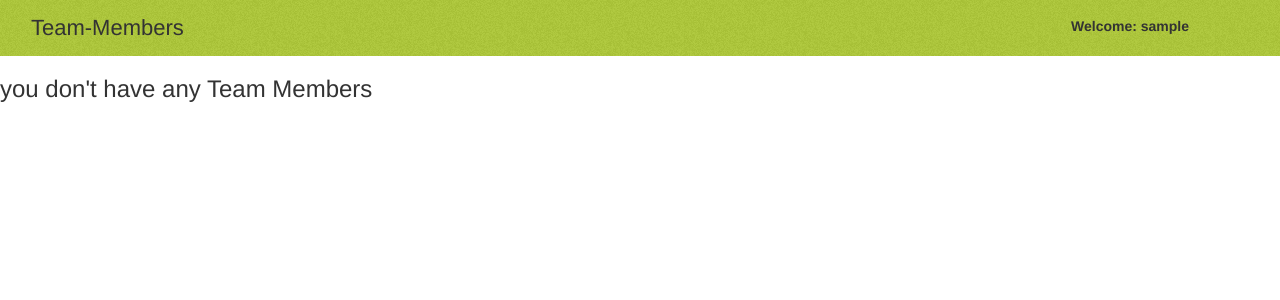
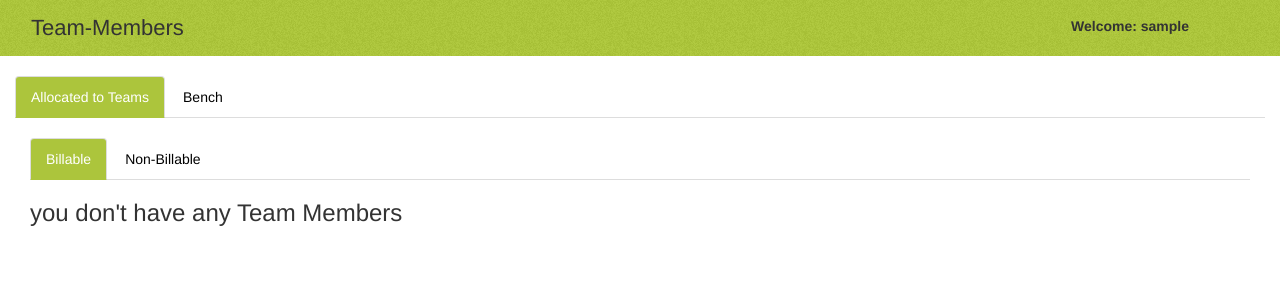
Before and after one commit to aamod0611/OrganizationApp, a Django app: page /main/index/ in a window 1280 px wide. Shown: the part 52-352 px from the top of the page. Run offline with Django 3.2, Linux system fonts and the light colour scheme; the visitor is signed in with stand-in values (Sample User, id 1); some libraries are stand-ins or nearby versions.

Commit message:
done with billable and non-billable feature

```diff
--- a/main/static/style.css
+++ b/main/static/style.css
@@ -114,7 +114,7 @@ margin-top: -34px;
 margin-right: 140px;
 }
 .teamMember-upd{
-margin-left: 55px;
+margin-left: 46px;
 margin-top: -13px;
 }
 .group-del{
--- a/main/templates/details.html
+++ b/main/templates/details.html
@@ -18,6 +18,7 @@
         <h4 class="text-size-details">Team:</h4><h4 class="detailname">{{TeamMembers.Team}}</h4>
         <h4 class="text-size-details">Email:</h4><h4 class="detailname">{{TeamMembers.Email }}</h4>
         <h4 class="text-size-details">Year of passing:</h4><h4 class="detailname">{{TeamMembers.Year_of_passing }}</h4>
+        <h4 class="text-size-details">Billable status:</h4><h4 class="detailname">{{TeamMembers.Billablestatus  }}</h4>
                </div>
           <div class="col-sm-1">
           </div>
@@ -29,6 +30,7 @@
         <!--<h4 class="text-size-details">Address:</h4><h4 class="detailname">{{TeamMembers.Address }}</h4>-->
         <h4 class="text-size-details">Qualification:</h4><h4 class="detailname">{{TeamMembers.Qualification  }}</h4>
         <h4 class="text-size-details">Technologies:</h4><h4 class="detailname">{{TeamMembers.Technologies  }}</h4>
+        <h4 class="text-size-details">Employee status:</h4><h4 class="detailname">{{TeamMembers.Employeestatus  }}</h4>
 
             </div>
            <div class="col-sm-9">
--- a/main/templates/index.html
+++ b/main/templates/index.html
@@ -20,8 +20,21 @@
 
 </div>
 
+<div class="container-fluid tabstop">
+  <ul class="nav nav-tabs">
+    <li class="active"><a data-toggle="tab" href="#home">Allocated to Teams</a></li>
+    <li><a data-toggle="tab" href="#menu1">Bench</a></li>
+  </ul>
+	<div class="tab-content">
+     <div id="home" class="tab-pane fade in active">
 
-
+	<div class="container-fluid tabstop">
+  <ul class="nav nav-tabs">
+    <li class="active"><a data-toggle="tab" href="#home1">Billable</a></li>
+    <li><a data-toggle="tab" href="#menu2">Non-Billable</a></li>
+  </ul>
+	<div class="tab-content">
+     <div id="home1" class="tab-pane fade in active">
 
 {% if all_album %}
 	<ul>
@@ -84,8 +97,68 @@
 {% else %}
 	<h3>you don't have any Team Members</h3>
 {% endif %}
+	 </div>
+		<div id="menu2" class="tab-pane fade">
+
+	{% if nonbillable %}
+	<ul>
+		{% for AllTeams in nonbillable %}
+	<div class="col-sm-2 indpic indpic1">
+		<div class="space">
+			<div class="thumbnail">
+				<img src="{{AllTeams.Pic.url}}">
+				<div class="namecent">
+             	 <a href="{% url 'main:details' AllTeams.id %}">{{AllTeams.Name}}</a>
+				</div>
+			</div>
+    	</div>
+	</div>
+ {% endfor %}
+		</ul>
+		{% else %}
+
+{% endif %}
+
+		</div>
+
+	</div>
+		 </div>
+	 </div>
 
 
+	<div id="menu1" class="tab-pane fade">
+{% if bench %}
+	<ul>
+{% for AllTeams in bench %}
+<div class="col-sm-2 indpic indpic1">
+	<div class="space">
+		<div class="thumbnail">
+			<img src="{{AllTeams.Pic.url}}">
+			<div class="namecent">
+              <a href="{% url 'main:details' AllTeams.id %}">{{AllTeams.Name}}</a>
+			</div>
+		</div>
+    </div>
+</div>
+ {% endfor %}
+		</ul>
+		{% else %}
+
+{% endif %}
+	</div>
+
+
+
+
+
+
+
+
+
+</div>
+
+	</div>
+</div>
 
 
 		<script type="text/javascript">
--- a/main/views.py
+++ b/main/views.py
@@ -21,7 +21,13 @@ class IndexView(generic.ListView):
     context_object_name = 'all_album'
 
     def get_queryset(self):
-        return TeamMembers.objects.all()
+        return TeamMembers.objects.filter(Employeestatus_id = 1,Billablestatus_id = 1)
+
+    def get_context_data(self, **kwargs):
+        context = super(IndexView, self).get_context_data(**kwargs)
+        context['bench'] = TeamMembers.objects.filter(Employeestatus_id = 2 )
+        context['nonbillable'] = TeamMembers.objects.filter(Employeestatus_id=1, Billablestatus_id=2)
+        return context
 
 @method_decorator(login_required, name='dispatch')
 class DetailView(generic.DetailView):
@@ -30,33 +36,11 @@ class DetailView(generic.DetailView):
     template_name = 'details.html'
 
 
+
 class TeamMemberCreate(CreateView):
     model = TeamMembers
     template_name = 'TeamMember_form.html'
     fields = ['Name', 'DOB','Email','Date_of_joining_CCI','Year_of_passing','Date_of_joining_Team','Phone_No','Technologies','Address','Qualification','Team','Skype_Id','Pic','Designation','Description','Employeestatus','Billablestatus']
-
-    # def TeamMemberEmail(request):
-    #     if request.method == "POST":
-    #
-    #         form = TeamMemberEmail(request.POST)
-    #
-    #         if (form.is_valid()):
-    #             try:
-    #                 print(request.POST['title'])
-    #                 return redirect('/')
-    #             except:
-    #                 pass
-    #     else:
-    #         form = SuggestionForm()
-    #
-    #     return render_to_response('contact/suggestion.html',
-    #                               {'form': form},
-    #                               context_instance=RequestContext(request))
-
-
-
-
-
 
 
 class TeamMemberUpdate(UpdateView):
```
